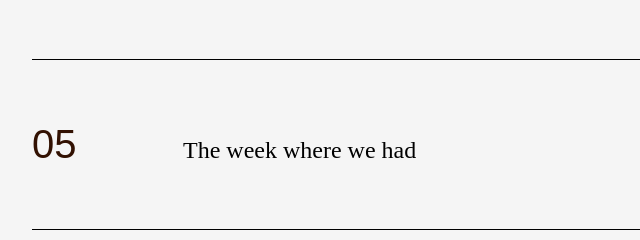
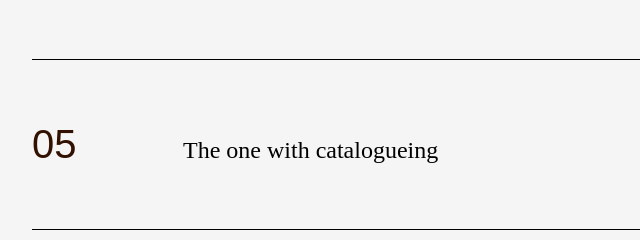
Before and after one commit to caseywong-afk/casey-cpj-final, a plain HTML site: page process-summary.html in a window 1280 px wide. Shown: the part 920-1160 px from the top of the page, 320-960 px from the left. Drawn offline with Linux system fonts and the light colour scheme; a web font is replaced by a local one.

Commit message:
Update process-summary.html

```diff
--- a/process-summary.html
+++ b/process-summary.html
@@ -62,7 +62,7 @@
 
         <div class="week-row">
           <p class="num"><a href="week-5.html">05</p></a>
-          <p class="title"><a href="week-5.html">The week where we had</p></a>
+          <p class="title"><a href="week-5.html">The one with catalogueing</p></a>
         </div>
 
         <div class="week-row">
```
